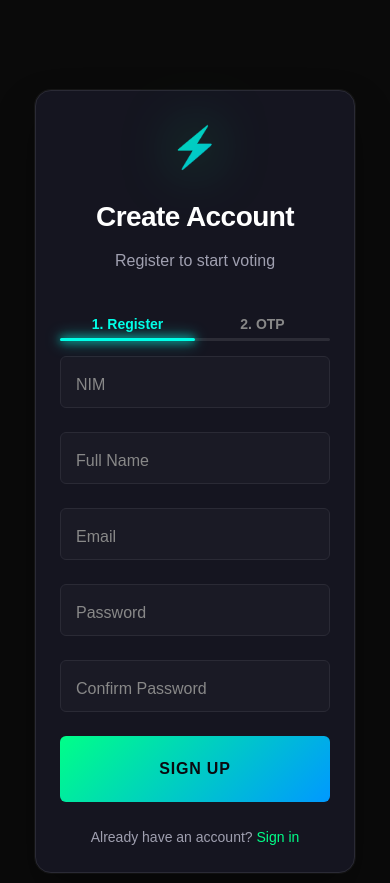
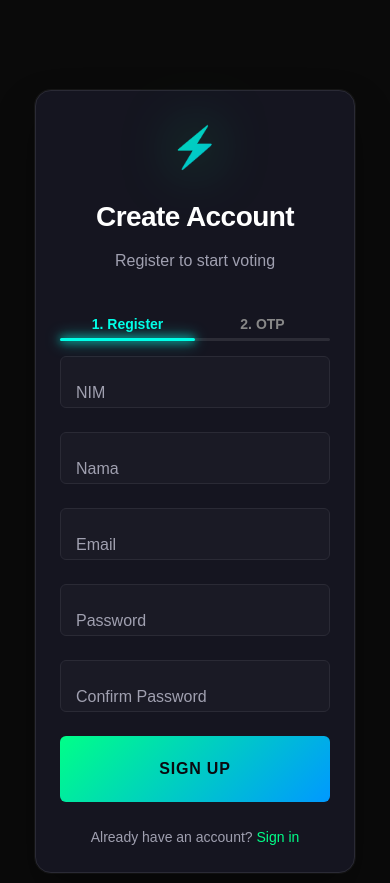
Before and after one commit to Arjuba12/Project_Evotin, a React app in the folder frontend/: page /register in a window 390 px wide. Built offline with nearby package versions, Linux system fonts and the light colour scheme; the HTML template or start-up script is replaced by a standard one.

Commit message:
fix input placeholder

```diff
--- a/frontend/src/pages/RegisterPage.jsx
+++ b/frontend/src/pages/RegisterPage.jsx
@@ -186,7 +186,7 @@ export default function RegisterPage() {
                   value={name}
                   onChange={(e) => setName(e.target.value)}
                 />
-                <label htmlFor="name">Full Name</label>
+                <label htmlFor="name">Nama</label>
                 <span className="input-line"></span>
               </div>
             </div>
--- a/frontend/src/styles/LoginPage.css
+++ b/frontend/src/styles/LoginPage.css
@@ -726,17 +726,13 @@ input:-webkit-autofill {
         opacity: 0.5;
     }
 
-    .input-wrapper label {
-        transform: none !important;
-        top: 16px !important;
-        font-size: 16px;
-        color: #888;
-    }
-
+    /* MODIFIKASI: Floating Label Movement di Mobile */
     .input-wrapper input:focus + label,
     .input-wrapper input:valid + label {
-        transform: none !important;
-        color: #888;
+        /* Ubah transform agar naik lebih sedikit (misalnya -24px) dan scale (0.8) */
+        transform: translateY(-24px) translateX(4px) scale(0.8);
+        color: #00ff88; /* Pertahankan warna aktif */
+        font-weight: 500;
     }
 
 }
```
